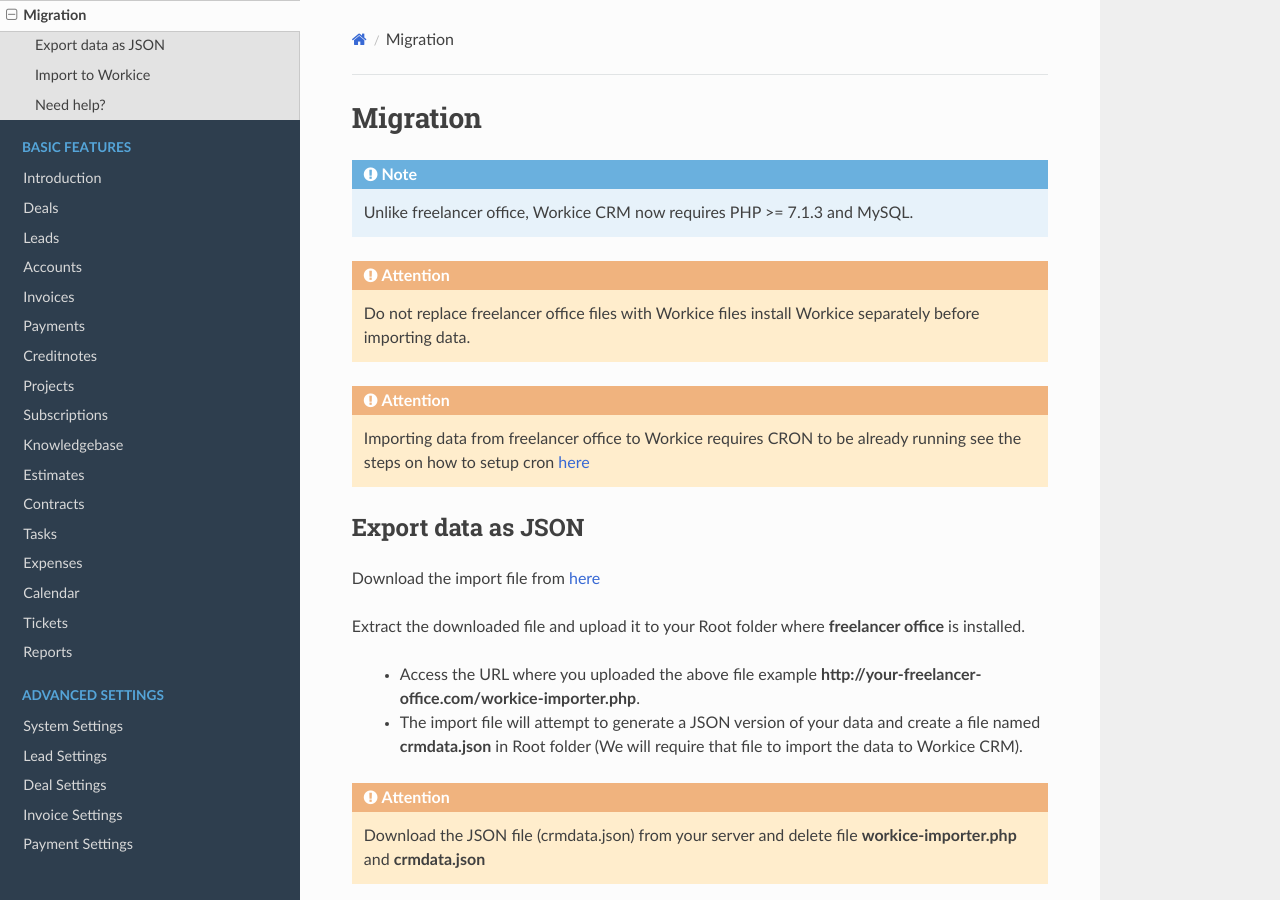
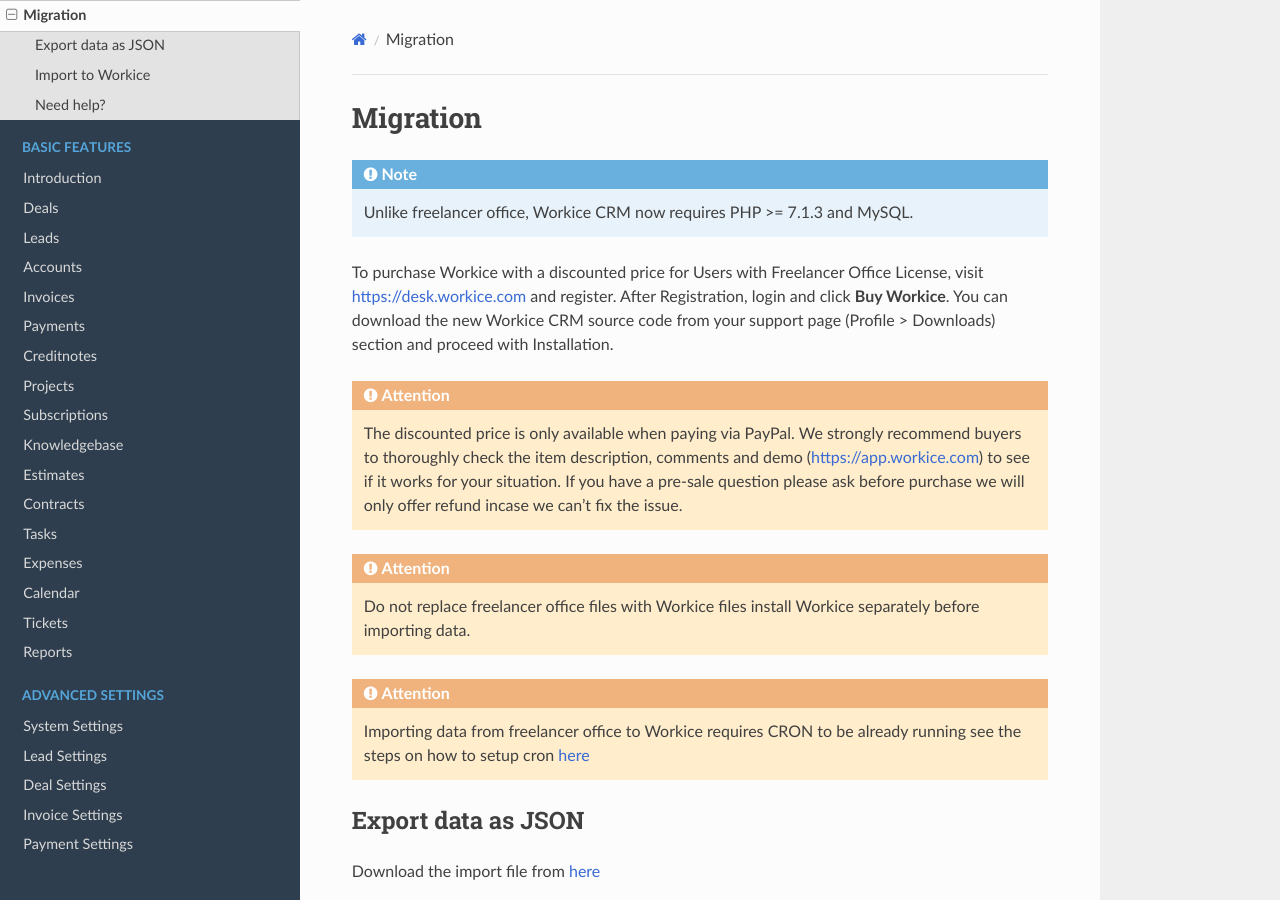
Before and after one commit to wmandai/workice-docs, a Sphinx documentation site: the page built from docs/source/migration.rst, in a window 1280 px wide and 900 px high. Built offline with Sphinx 7.4.7 and the Read the Docs theme 2.0.0, drawn with Linux system fonts in a browser that asks for light colours.

Commit message:
Added purchasing Workice

```diff
--- a/docs/source/migration.rst
+++ b/docs/source/migration.rst
@@ -2,6 +2,11 @@
 ==============
 
 .. Note:: Unlike freelancer office, Workice CRM now requires PHP >= 7.1.3 and MySQL.
+
+To purchase Workice with a discounted price for Users with Freelancer Office License, visit https://desk.workice.com and register. After Registration, login and click **Buy Workice**.
+You can download the new Workice CRM source code from your support page (Profile > Downloads) section and proceed with Installation.
+
+.. ATTENTION:: The discounted price is only available when paying via PayPal. We strongly recommend buyers to thoroughly check the item description, comments and demo (https://app.workice.com) to see if it works for your situation. If you have a pre-sale question please ask before purchase we will only offer refund incase we can’t fix the issue.
 
 .. ATTENTION:: Do not replace freelancer office files with Workice files install Workice separately before importing data.
 
```
